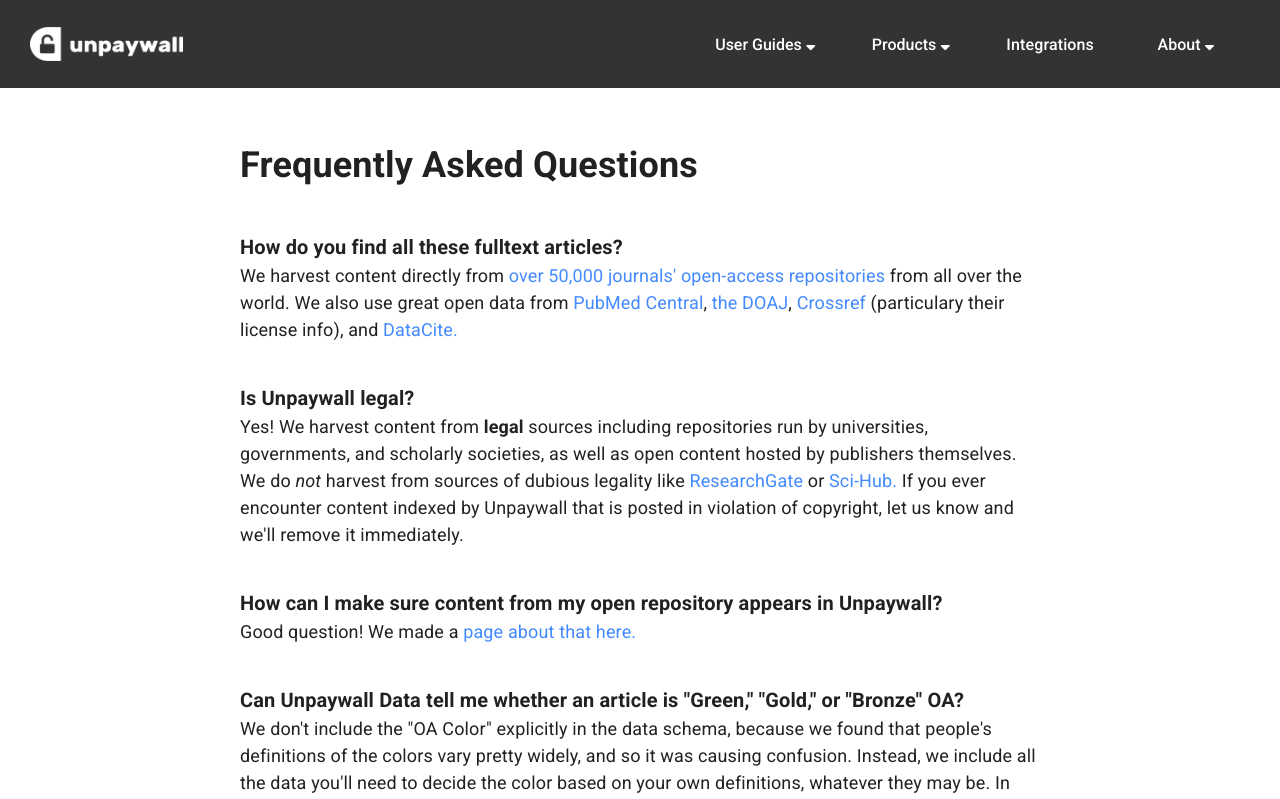
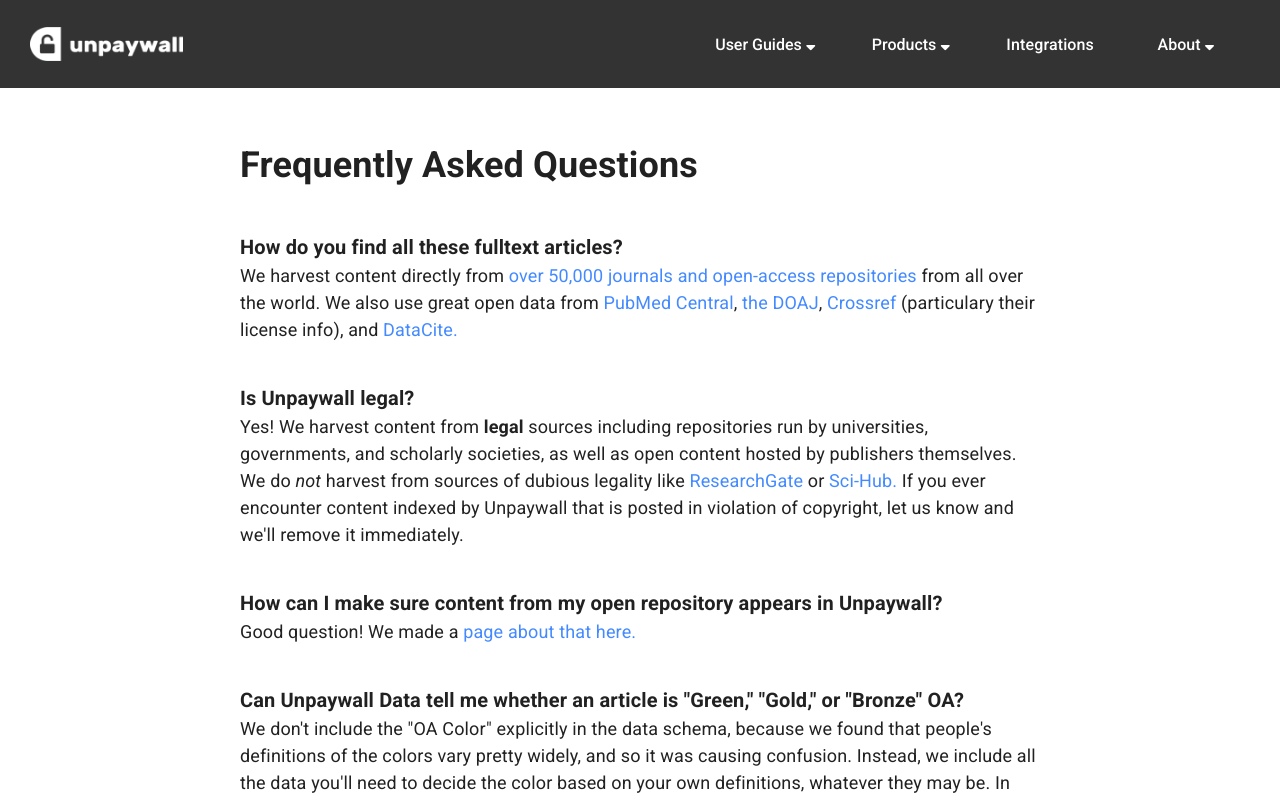
Before and after one commit to ourresearch/unpaywall-website, a Vue app: page /faq in a window 1280 px wide. Shown: the top 799 px of the page. Built offline with nearby package versions, Linux system fonts and the light colour scheme; what vue-moment would draw is missing.

Commit message:
fix faq typo.

```diff
--- a/src/views/Faq.vue
+++ b/src/views/Faq.vue
@@ -23,7 +23,7 @@
                 <dd>
                     We harvest content directly from
                     <router-link to="/sources">
-                        over 50,000 journals' open-access repositories
+                        over 50,000 journals and open-access repositories
                     </router-link>
                     from all over the world.
 
```
